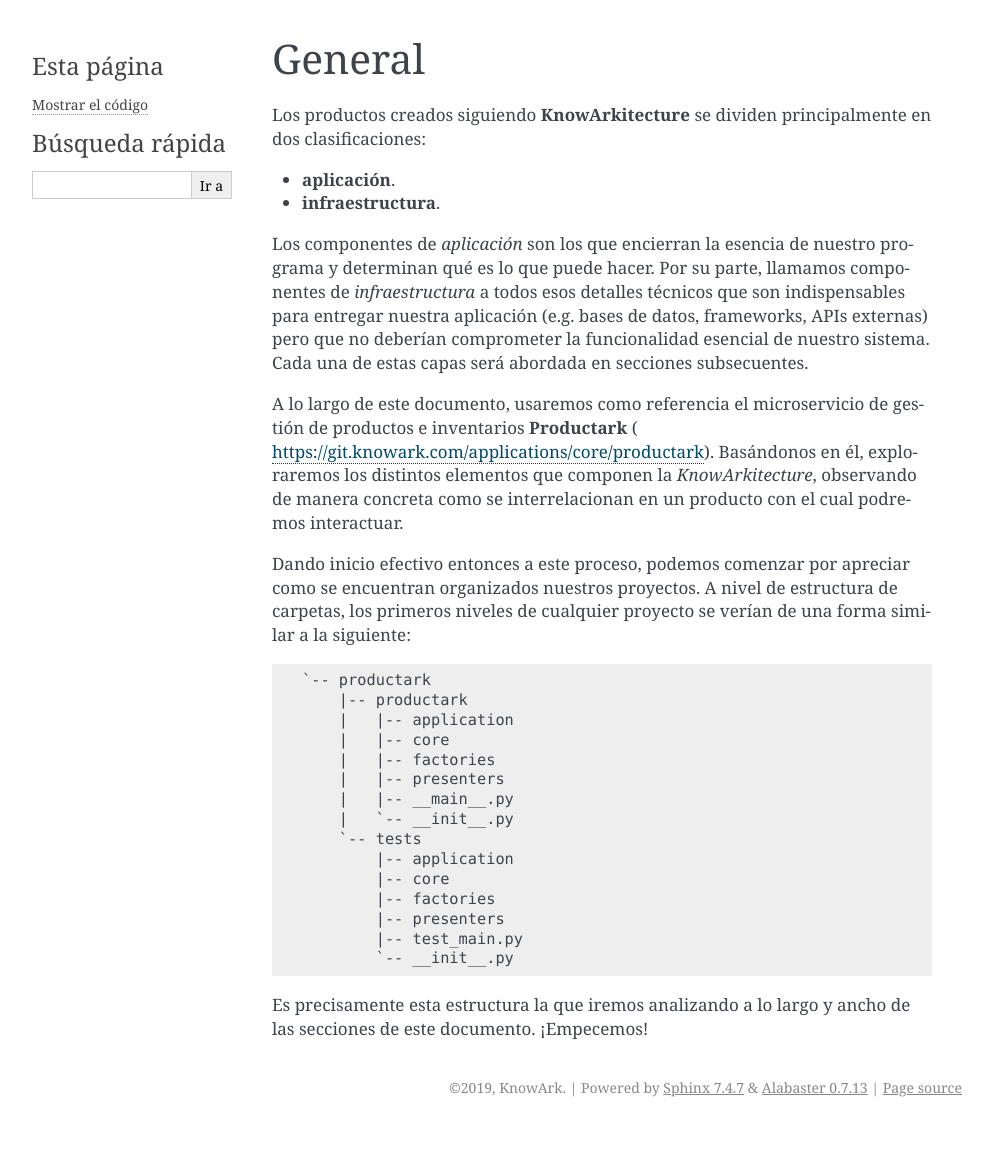
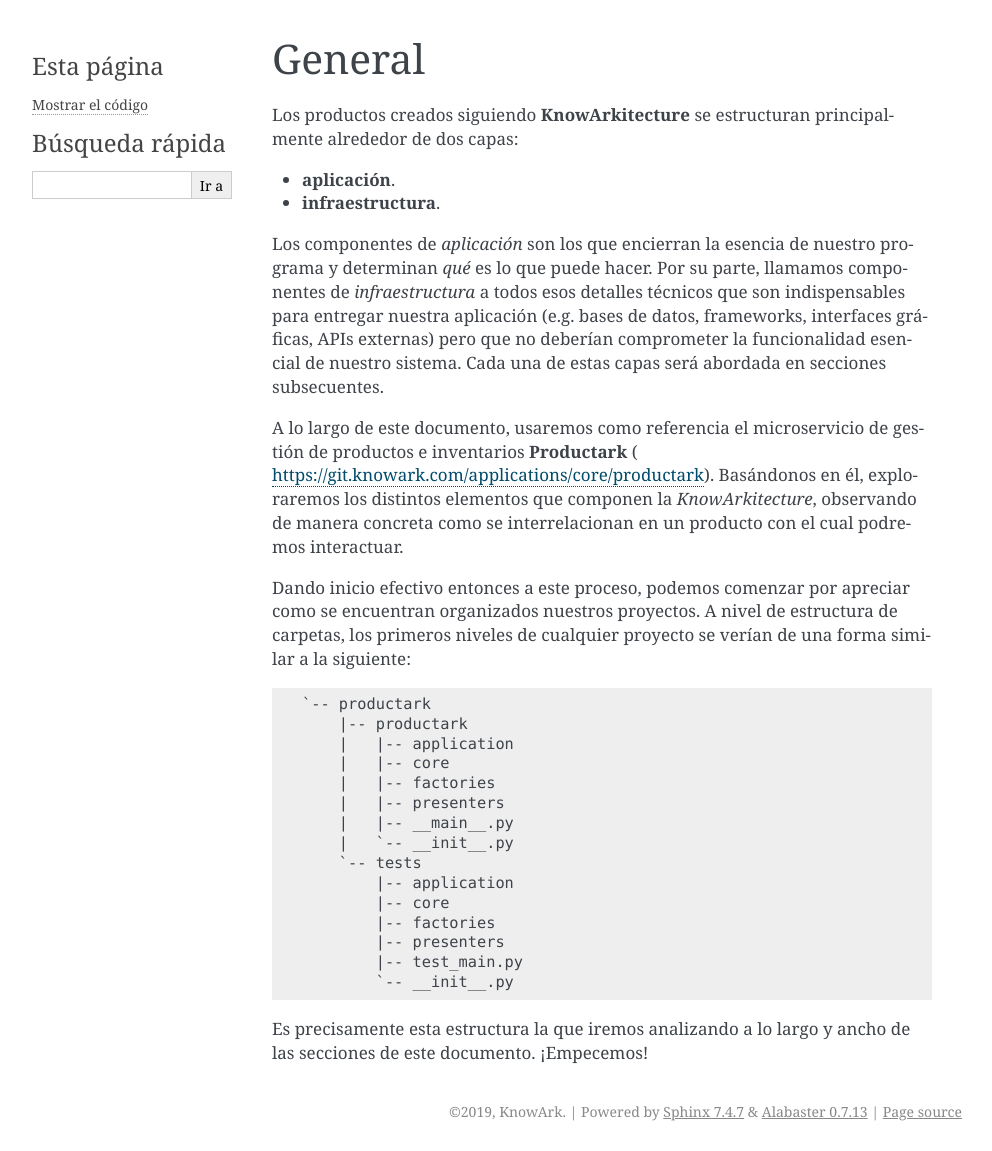
Before and after one commit to knowark/knowarkitecture, a Sphinx documentation site: the page built from docs/2_implantacion/2.1_general/index.rst, in a window 1280 px wide. Shown: the whole page, without its empty margins (148-1140 px from the left). Built offline with Sphinx 7.4.7, drawn with Linux system fonts in a browser that asks for light colours; before the commit the page ends 1127 px from its top, so only the background shows below that.

```diff
--- a/docs/2_implantacion/2.1_general/index.rst
+++ b/docs/2_implantacion/2.1_general/index.rst
@@ -1,20 +1,20 @@
 General
 -------
 
-Los productos creados siguiendo **KnowArkitecture** se dividen principalmente
-en dos clasificaciones:
+Los productos creados siguiendo **KnowArkitecture** se estructuran
+principalmente alrededor de dos capas:
 
 - **aplicación**.
 - **infraestructura**.
 
 
 Los componentes de *aplicación* son los que encierran la esencia de nuestro
-programa y determinan qué es lo que puede hacer. Por su parte, llamamos
+programa y determinan *qué* es lo que puede hacer. Por su parte, llamamos
 componentes de *infraestructura* a todos esos detalles técnicos que son
 indispensables para entregar nuestra aplicación (e.g. bases de datos,
-frameworks, APIs externas) pero que no deberían comprometer la funcionalidad
-esencial de nuestro sistema. Cada una de estas capas será abordada en secciones
-subsecuentes.
+frameworks, interfaces gráficas, APIs externas) pero que no deberían
+comprometer la funcionalidad esencial de nuestro sistema. Cada una de estas
+capas será abordada en secciones subsecuentes.
 
 A lo largo de este documento, usaremos como referencia el microservicio de
 gestión de productos e inventarios **Productark** (
--- a/docs/conf.py
+++ b/docs/conf.py
@@ -143,7 +143,6 @@ man_pages = [
      [author], 1)
 ]
 
-
 # -- Options for Texinfo output ----------------------------------------------
 
 # Grouping the document tree into Texinfo files. List of tuples
```
Also changed, not shown: 1 other file.
